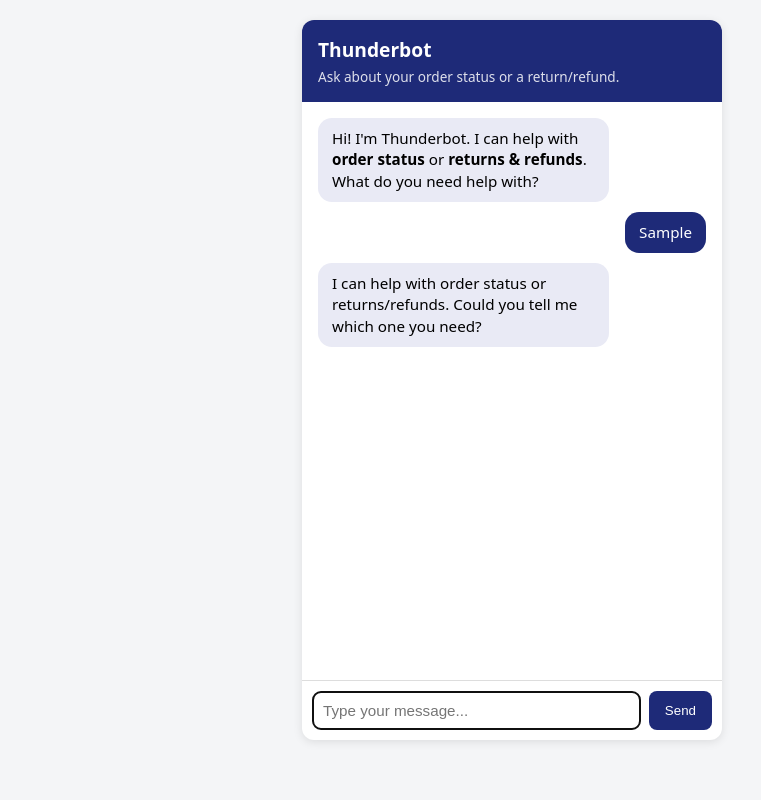
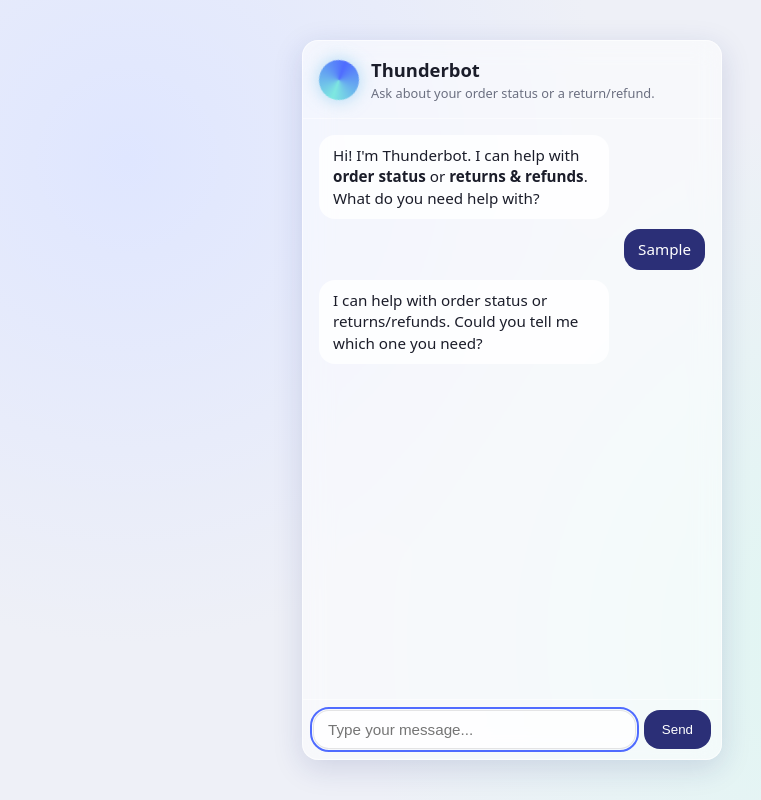
Before and after one commit to benardabuto081/Thunderbot, a plain HTML site: page frontend/index.html in a window 1280 px wide. Both pictures are taken after typing "Sample" into the empty fields and a click on the button "Send". Shown: the whole page, without its empty margins (128-889 px from the left). Drawn offline with Linux system fonts and the light colour scheme.

Commit message:
style: redesign chat UI with animated orb - improves visual identity and status feedback

```diff
--- a/frontend/index.html
+++ b/frontend/index.html
@@ -10,8 +10,11 @@
 
   <div id="app">
     <header id="chat-header">
-      <h1>Thunderbot</h1>
-      <p>Ask about your order status or a return/refund.</p>
+      <div class="orb" aria-hidden="true"></div>
+      <div class="header-text">
+        <h1>Thunderbot</h1>
+        <p>Ask about your order status or a return/refund.</p>
+      </div>
     </header>
 
     <main id="chat-window" aria-live="polite">
@@ -19,6 +22,11 @@
         Hi! I'm Thunderbot. I can help with <strong>order status</strong> or <strong>returns & refunds</strong>. What do you need help with?
       </div>
     </main>
+
+    <div id="typing-indicator" class="typing-indicator hidden">
+      <div class="orb orb-small"></div>
+      <span>Thunderbot is typing...</span>
+    </div>
 
     <form id="chat-form">
       <input
--- a/frontend/script.js
+++ b/frontend/script.js
@@ -1,11 +1,11 @@
 // TEMPORARY: This uses a fake/mock bot reply.
 // It will be replaced once the real chatbot/backend API is ready.
-// Marked clearly so nobody mistakes this for the final integration.
 
 const chatWindow = document.getElementById("chat-window");
 const chatForm = document.getElementById("chat-form");
 const chatInput = document.getElementById("chat-input");
 const sendButton = document.getElementById("send-button");
+const typingIndicator = document.getElementById("typing-indicator");
 
 function addMessage(text, sender) {
   const bubble = document.createElement("div");
@@ -38,15 +38,16 @@ chatForm.addEventListener("submit", function (event) {
   addMessage(userText, "user");
   chatInput.value = "";
 
-  // Simulate a short delay + loading state before the bot "responds"
   sendButton.disabled = true;
   chatInput.disabled = true;
+  typingIndicator.classList.remove("hidden");
 
   setTimeout(function () {
     const reply = getMockBotReply(userText);
+    typingIndicator.classList.add("hidden");
     addMessage(reply, "bot");
     sendButton.disabled = false;
     chatInput.disabled = false;
     chatInput.focus();
-  }, 600);
+  }, 700);
 });
--- a/frontend/style.css
+++ b/frontend/style.css
@@ -2,44 +2,100 @@
   box-sizing: border-box;
 }
 
+:root {
+  --glass-bg: rgba(255, 255, 255, 0.55);
+  --glass-border: rgba(255, 255, 255, 0.6);
+  --ink: #1b1d2a;
+  --muted: #6b6f80;
+  --user-bubble: #2b2f77;
+  --orb-a: #4f6bff;
+  --orb-b: #7ee8e0;
+  --radius: 16px; /* single radius scale used everywhere, no random rounding */
+}
+
 body {
   font-family: system-ui, sans-serif;
-  background: #f4f5f7;
+  color: var(--ink);
   margin: 0;
+  min-height: 100vh;
   display: flex;
   justify-content: center;
+  align-items: center;
   padding: 20px;
+  background:
+    radial-gradient(circle at 20% 20%, #dfe6ff 0%, transparent 40%),
+    radial-gradient(circle at 80% 80%, #dff7f2 0%, transparent 45%),
+    #eef0f7;
 }
 
 #app {
   width: 100%;
   max-width: 420px;
-  background: white;
-  border-radius: 12px;
-  box-shadow: 0 2px 10px rgba(0,0,0,0.1);
+  height: 90vh;
+  background: var(--glass-bg);
+  border: 1px solid var(--glass-border);
+  backdrop-filter: blur(14px);
+  -webkit-backdrop-filter: blur(14px);
+  border-radius: var(--radius);
+  box-shadow: 0 8px 30px rgba(30, 42, 120, 0.15);
   display: flex;
   flex-direction: column;
-  height: 90vh;
   overflow: hidden;
 }
 
+/* --- Header --- */
 #chat-header {
-  background: #1e2a78;
-  color: white;
+  display: flex;
+  align-items: center;
+  gap: 12px;
   padding: 16px;
+  border-bottom: 1px solid rgba(255,255,255,0.5);
 }
 
-#chat-header h1 {
+.header-text h1 {
   margin: 0;
-  font-size: 1.2rem;
+  font-size: 1.15rem;
 }
 
-#chat-header p {
-  margin: 4px 0 0;
-  font-size: 0.85rem;
-  opacity: 0.85;
+.header-text p {
+  margin: 2px 0 0;
+  font-size: 0.8rem;
+  color: var(--muted);
 }
 
+/* --- Signature element: the orb --- */
+.orb {
+  width: 40px;
+  height: 40px;
+  border-radius: 50%;
+  flex-shrink: 0;
+  background: conic-gradient(from 0deg, var(--orb-a), var(--orb-b), var(--orb-a));
+  box-shadow: 0 0 16px rgba(79, 107, 255, 0.5);
+  animation: spin 4s linear infinite, pulse 3s ease-in-out infinite;
+}
+
+.orb-small {
+  width: 18px;
+  height: 18px;
+}
+
+@keyframes spin {
+  from { transform: rotate(0deg); }
+  to { transform: rotate(360deg); }
+}
+
+@keyframes pulse {
+  0%, 100% { box-shadow: 0 0 12px rgba(79, 107, 255, 0.4); }
+  50% { box-shadow: 0 0 22px rgba(126, 232, 224, 0.7); }
+}
+
+@media (prefers-reduced-motion: reduce) {
+  .orb {
+    animation: none;
+  }
+}
+
+/* --- Chat window --- */
 #chat-window {
   flex: 1;
   padding: 16px;
@@ -51,19 +107,19 @@ body {
 
 .message {
   padding: 10px 14px;
-  border-radius: 14px;
+  border-radius: var(--radius);
   max-width: 75%;
   line-height: 1.4;
   font-size: 0.95rem;
 }
 
 .bot-message {
-  background: #e9eaf5;
+  background: rgba(255, 255, 255, 0.8);
   align-self: flex-start;
 }
 
 .user-message {
-  background: #1e2a78;
+  background: var(--user-bubble);
   color: white;
   align-self: flex-end;
 }
@@ -74,27 +130,48 @@ body {
   align-self: flex-start;
 }
 
+/* --- Typing indicator --- */
+.typing-indicator {
+  display: flex;
+  align-items: center;
+  gap: 8px;
+  padding: 0 16px 8px;
+  font-size: 0.8rem;
+  color: var(--muted);
+}
+
+.typing-indicator.hidden {
+  display: none;
+}
+
+/* --- Input area --- */
 #chat-form {
   display: flex;
-  border-top: 1px solid #ddd;
+  gap: 8px;
   padding: 10px;
-  gap: 8px;
+  border-top: 1px solid rgba(255,255,255,0.5);
 }
 
 #chat-input {
   flex: 1;
-  padding: 10px;
-  border: 1px solid #ccc;
-  border-radius: 8px;
+  padding: 10px 14px;
+  border: 1px solid rgba(0,0,0,0.1);
+  border-radius: var(--radius);
+  background: rgba(255,255,255,0.8);
   font-size: 0.95rem;
 }
 
+#chat-input:focus {
+  outline: 2px solid var(--orb-a);
+  outline-offset: 1px;
+}
+
 #send-button {
-  background: #1e2a78;
+  background: var(--user-bubble);
   color: white;
   border: none;
-  padding: 10px 16px;
-  border-radius: 8px;
+  padding: 10px 18px;
+  border-radius: var(--radius);
   cursor: pointer;
 }
 
```
